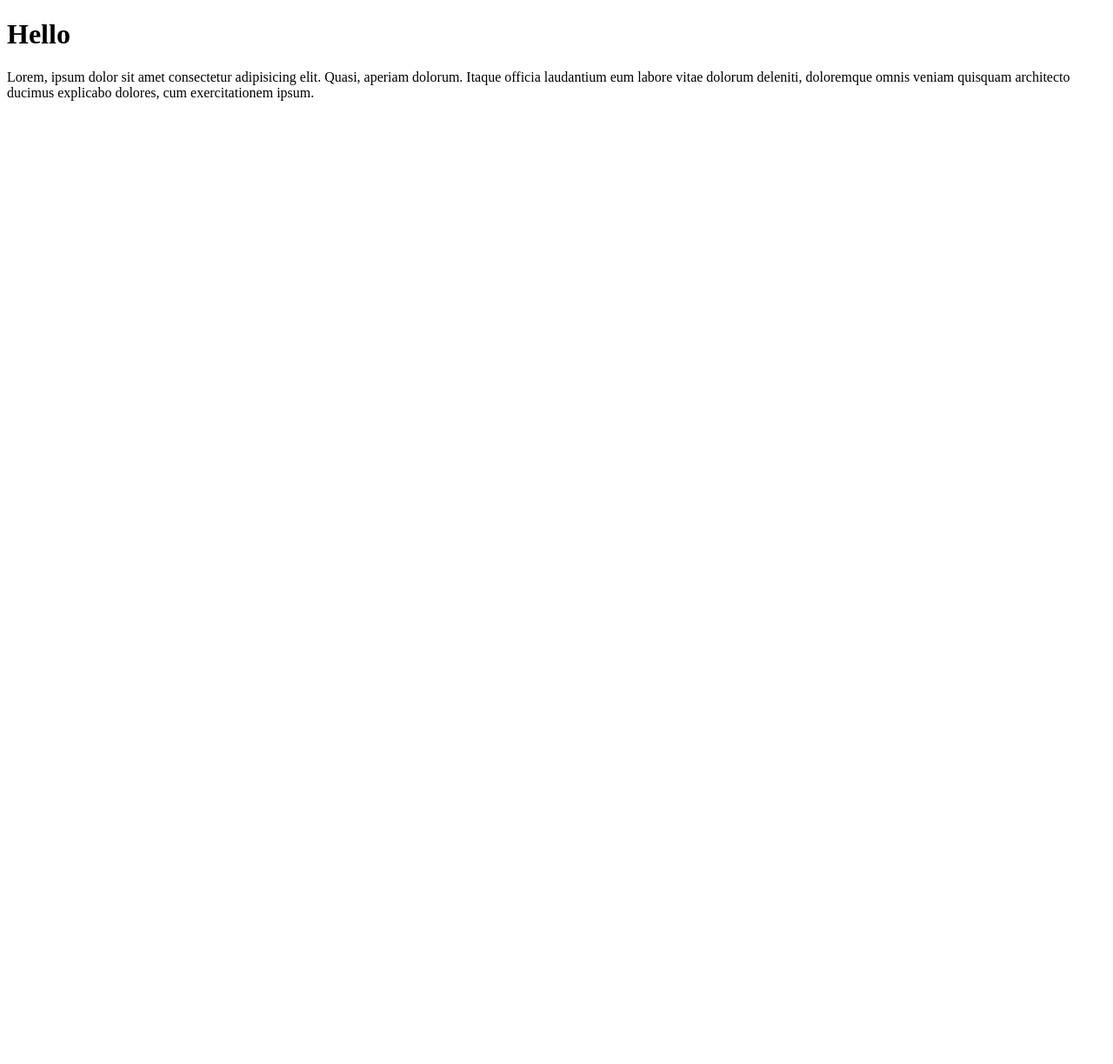
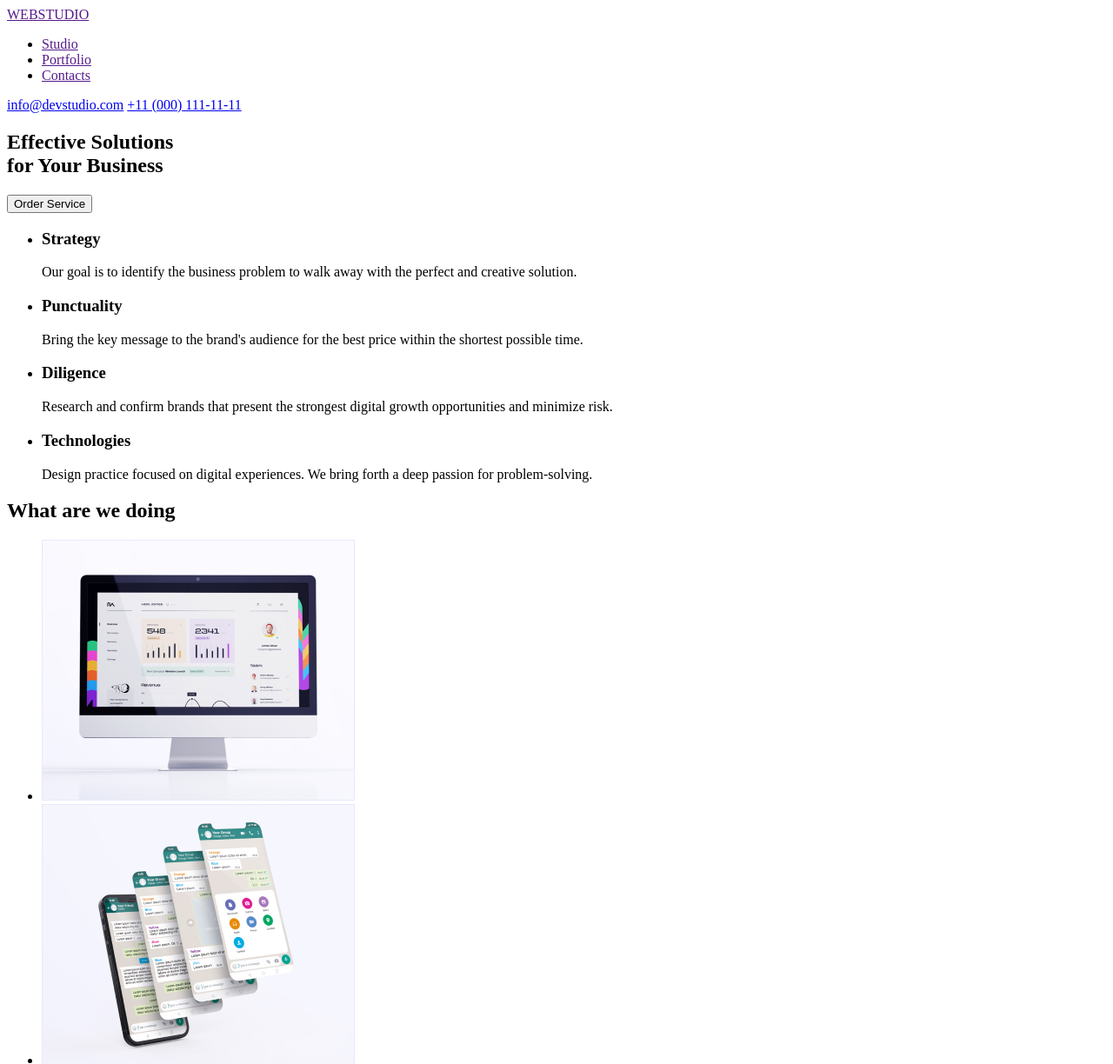
Before and after one commit to ihorkoi/goit-markup-hw-01, a plain HTML site: page index.html in a window 1280 px wide. Shown: the top 1224 px of the page at 87% size. Before the commit the page ends 800 px from the top, so only its background shows below. Drawn offline with Linux system fonts and the light colour scheme.

Commit message:
First commit
Made a draft of index.html except team section
Added some images

```diff
--- a/index.html
+++ b/index.html
@@ -7,12 +7,101 @@
     <title>Document</title>
   </head>
   <body>
-    <h1>Hello</h1>
-    <p  >
-      Lorem, ipsum dolor sit amet consectetur adipisicing elit. Quasi, aperiam
-      dolorum. Itaque officia laudantium eum labore vitae dolorum deleniti,
-      doloremque omnis veniam quisquam architecto ducimus explicabo dolores, cum
-      exercitationem ipsum.
-    </p>
+    <header>
+      <!-- Header -->
+      <a href="">WEBSTUDIO</a>
+      <nav>
+        <ul>
+          <li><a href="">Studio</a></li>
+          <li><a href="">Portfolio</a></li>
+          <li><a href="">Contacts</a></li>
+        </ul>
+      </nav>
+      <a href="mailto:info@devstudio.com">info@devstudio.com</a>
+      <a href="tel:+11(000)111-11-11">+11 (000) 111-11-11</a>
+    </header>
+    <main>
+      <!-- Hero Section -->
+      <section>
+        <h1>
+          Effective Solutions <br />
+          for Your Business
+        </h1>
+        <button type="button">Order Service</button>
+      </section>
+      <!--Our advantages-->
+      <section>
+        <ul>
+          <li>
+            <h3>Strategy</h3>
+            <p>
+              Our goal is to identify the business problem to walk away with the
+              perfect and creative solution.
+            </p>
+          </li>
+          <li>
+            <h3>Punctuality</h3>
+            <p>
+              Bring the key message to the brand's audience for the best price
+              within the shortest possible time.
+            </p>
+          </li>
+          <li>
+            <h3>Diligence</h3>
+            <p>
+              Research and confirm brands that present the strongest digital
+              growth opportunities and minimize risk.
+            </p>
+          </li>
+          <li>
+            <h3>Technologies</h3>
+            <p>
+              Design practice focused on digital experiences. We bring forth a
+              deep passion for problem-solving.
+            </p>
+          </li>
+        </ul>
+      </section>
+      <!--What are we doing-->
+      <section>
+        <h2>What are we doing</h2>
+        <ul>
+          <li>
+            <img src="./images/img-1.png" alt="Monitor display" width="360" />
+          </li>
+          <li>
+            <img
+              src="./images/img-2.png"
+              alt="Several layers of smartphone screens with an open messenger"
+              width="360"
+            />
+          </li>
+          <li>
+            <img
+              src="./images/img-3.png"
+              alt="A hand holds a smartphone on which is an image of a website"
+              width="360"
+            />
+          </li>
+        </ul>
+      </section>
+      <section>
+        <h2>Our Team</h2>
+        <ul>
+          <li></li>
+          <li></li>
+          <li></li>
+          <li></li>
+        </ul>
+      </section>
+    </main>
+    <footer>
+      <a href="">WEBSTUDIO</a>
+      <p>
+        Increase the flow of customers <br />
+        and sales for your business with <br />
+        digital marketing & growth solutions.
+      </p>
+    </footer>
   </body>
 </html>
```
Also changed, not shown: .prettier.json (added), images/img-1.png (added), images/img-2.png (added), images/img-3.png (added).
